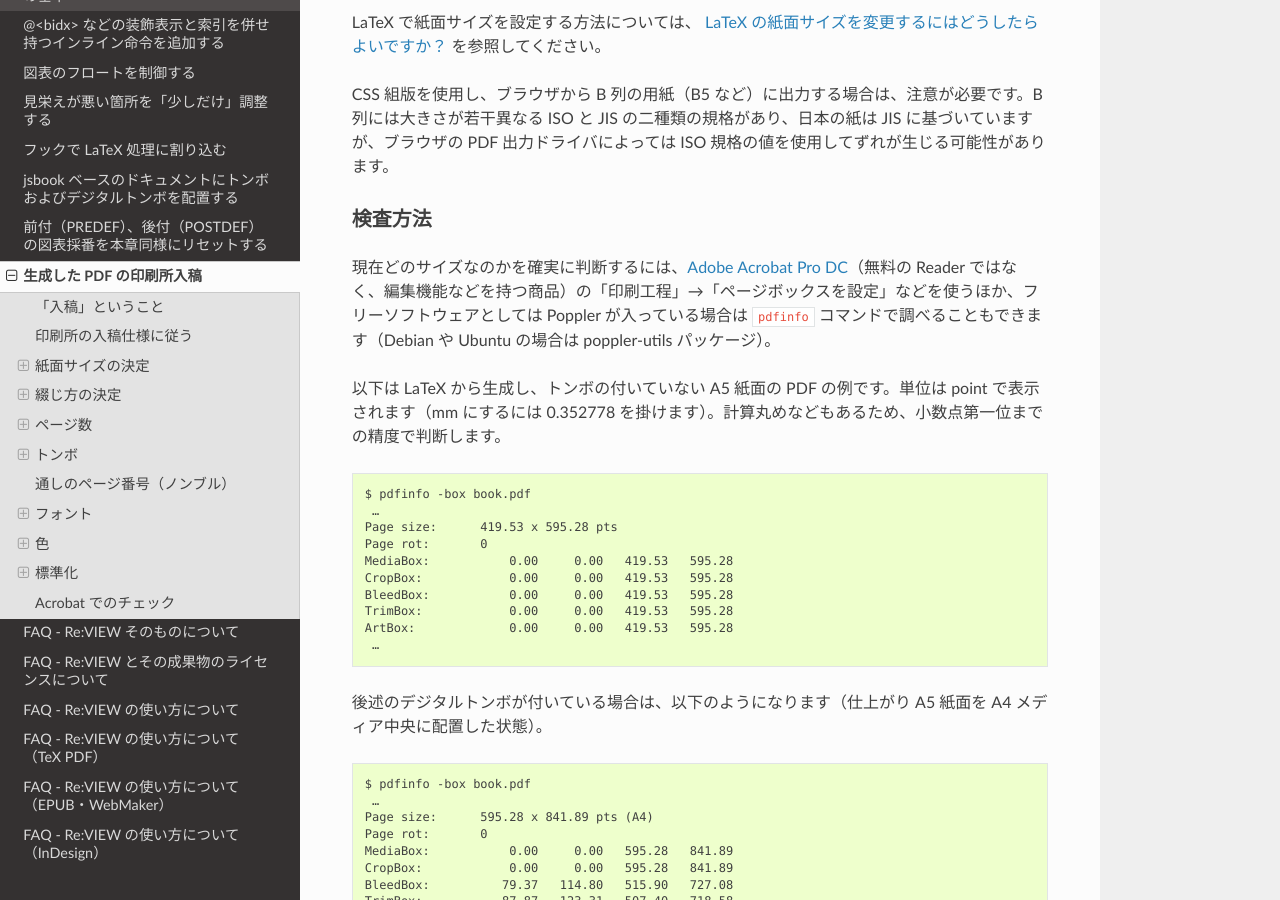
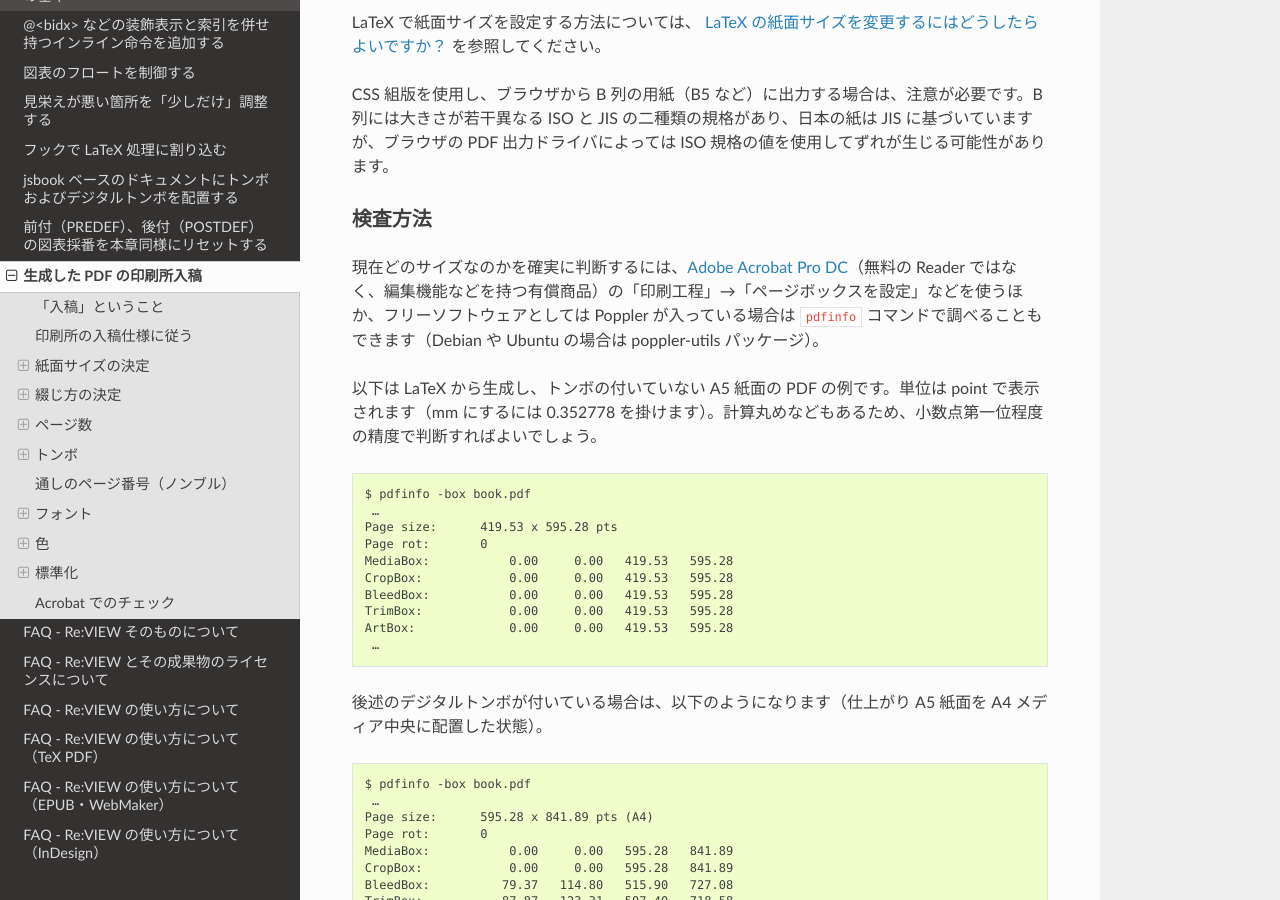
Before and after one commit to reviewml/reviewknowledge-ja, a Sphinx documentation site: the page built from docs/printing/submit.md, in a window 1280 px wide and 900 px high, scrolled down 1511 px. Built offline with Sphinx 7.4.7 and the Read the Docs theme 2.0.0, drawn with Linux system fonts in a browser that asks for light colours; some of the changed text lies outside the part shown.

Commit message:
少し修正

````diff
--- a/docs/printing/submit.md
+++ b/docs/printing/submit.md
@@ -45,9 +45,9 @@ LaTeX で紙面サイズを設定する方法については、
 CSS 組版を使用し、ブラウザから B 列の用紙（B5 など）に出力する場合は、注意が必要です。B 列には大きさが若干異なる ISO と JIS の二種類の規格があり、日本の紙は JIS に基づいていますが、ブラウザの PDF 出力ドライバによっては ISO 規格の値を使用してずれが生じる可能性があります。
 
 ### 検査方法
-現在どのサイズなのかを確実に判断するには、[Adobe Acrobat Pro DC](https://acrobat.adobe.com/jp/ja/acrobat/acrobat-pro.html)（無料の Reader ではなく、編集機能などを持つ商品）の「印刷工程」→「ページボックスを設定」などを使うほか、フリーソフトウェアとしては Poppler が入っている場合は `pdfinfo` コマンドで調べることもできます（Debian や Ubuntu の場合は poppler-utils パッケージ）。
+現在どのサイズなのかを確実に判断するには、[Adobe Acrobat Pro DC](https://acrobat.adobe.com/jp/ja/acrobat/acrobat-pro.html)（無料の Reader ではなく、編集機能などを持つ有償商品）の「印刷工程」→「ページボックスを設定」などを使うほか、フリーソフトウェアとしては Poppler が入っている場合は `pdfinfo` コマンドで調べることもできます（Debian や Ubuntu の場合は poppler-utils パッケージ）。
 
-以下は LaTeX から生成し、トンボの付いていない A5 紙面の PDF の例です。単位は point で表示されます（mm にするには 0.352778 を掛けます）。計算丸めなどもあるため、小数点第一位までの精度で判断します。
+以下は LaTeX から生成し、トンボの付いていない A5 紙面の PDF の例です。単位は point で表示されます（mm にするには 0.352778 を掛けます）。計算丸めなどもあるため、小数点第一位程度の精度で判断すればよいでしょう。
 
 ```
 $ pdfinfo -box book.pdf
````
Also changed, not shown: other parts of docs/printing/submit.md (+3 -3 lines).
